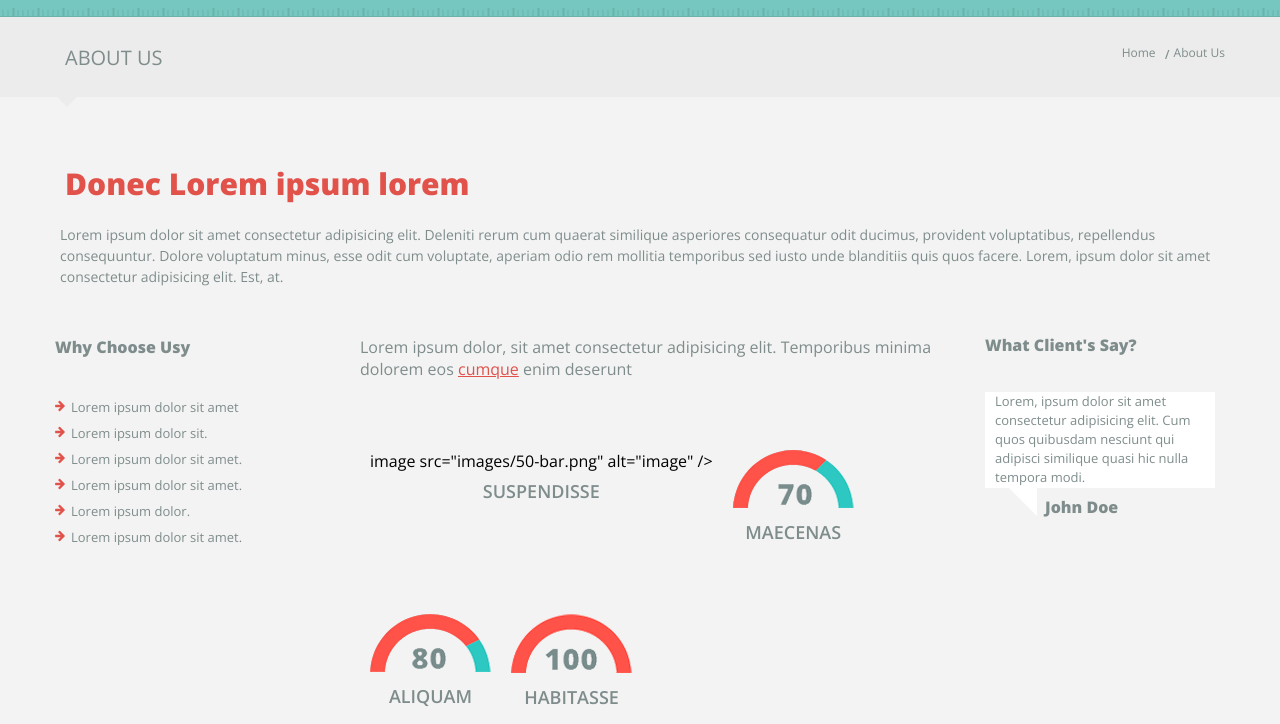
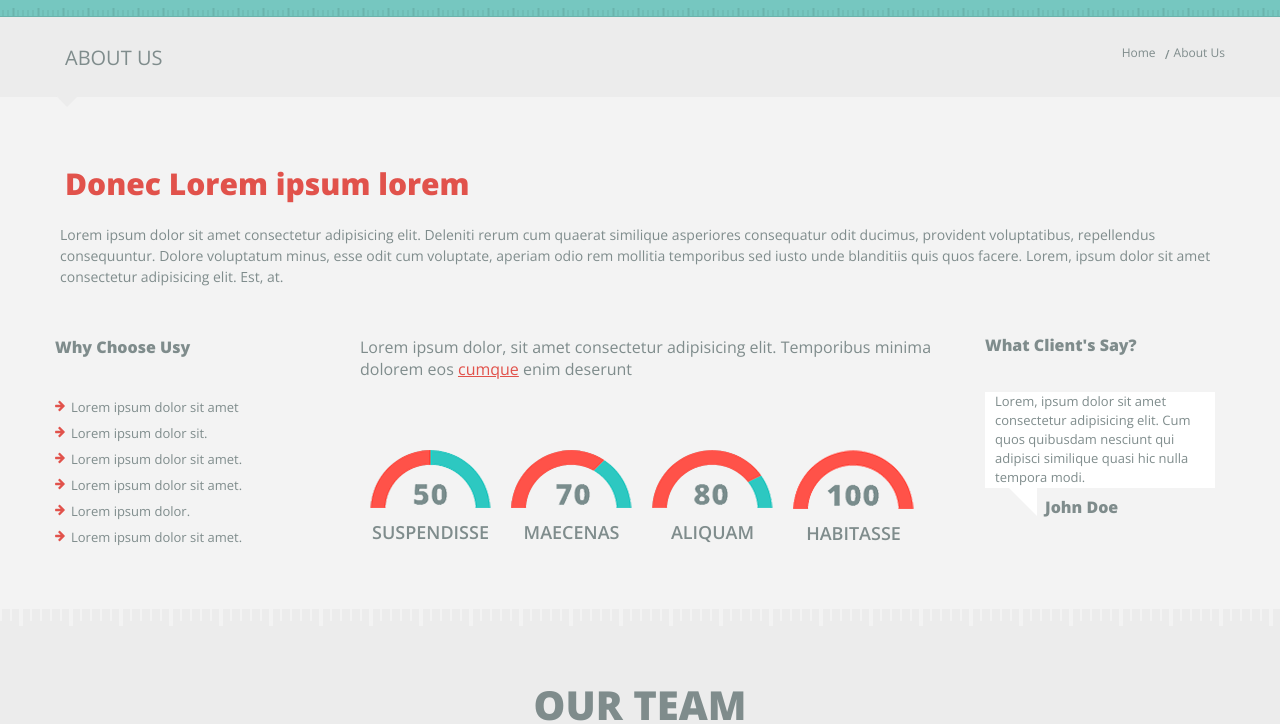
Before and after one commit to iamsuzeet/assignment-lf, a plain HTML site: page html-css/design-assignment-1-responsive/index.html in a window 1280 px wide. Shown: the part 76-800 px from the top of the page. Drawn offline with nearby package versions, Linux system fonts and the light colour scheme.

Commit message:
w3 validation fixed

```diff
--- a/html-css/design-assignment-1-responsive/index.html
+++ b/html-css/design-assignment-1-responsive/index.html
@@ -116,7 +116,7 @@
               </p>
               <ul>
                 <li class="logo">
-                  image src="images/50-bar.png" alt="image" /><span
+                  <image src="images/50-bar.png" alt="image" /><span
                     class="bar-title secondary-color"
                     >SUSPENDISSE</span
                   >
```
